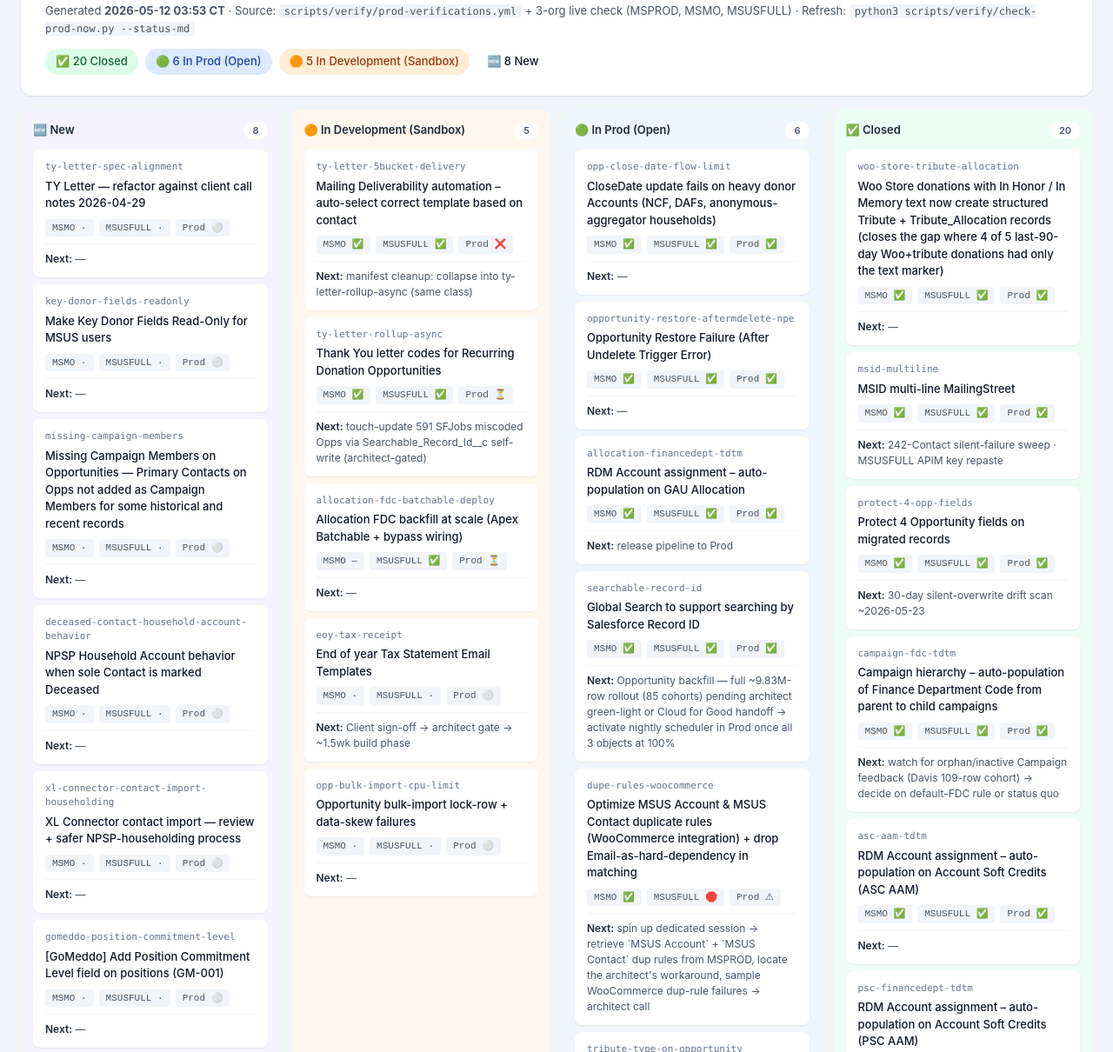
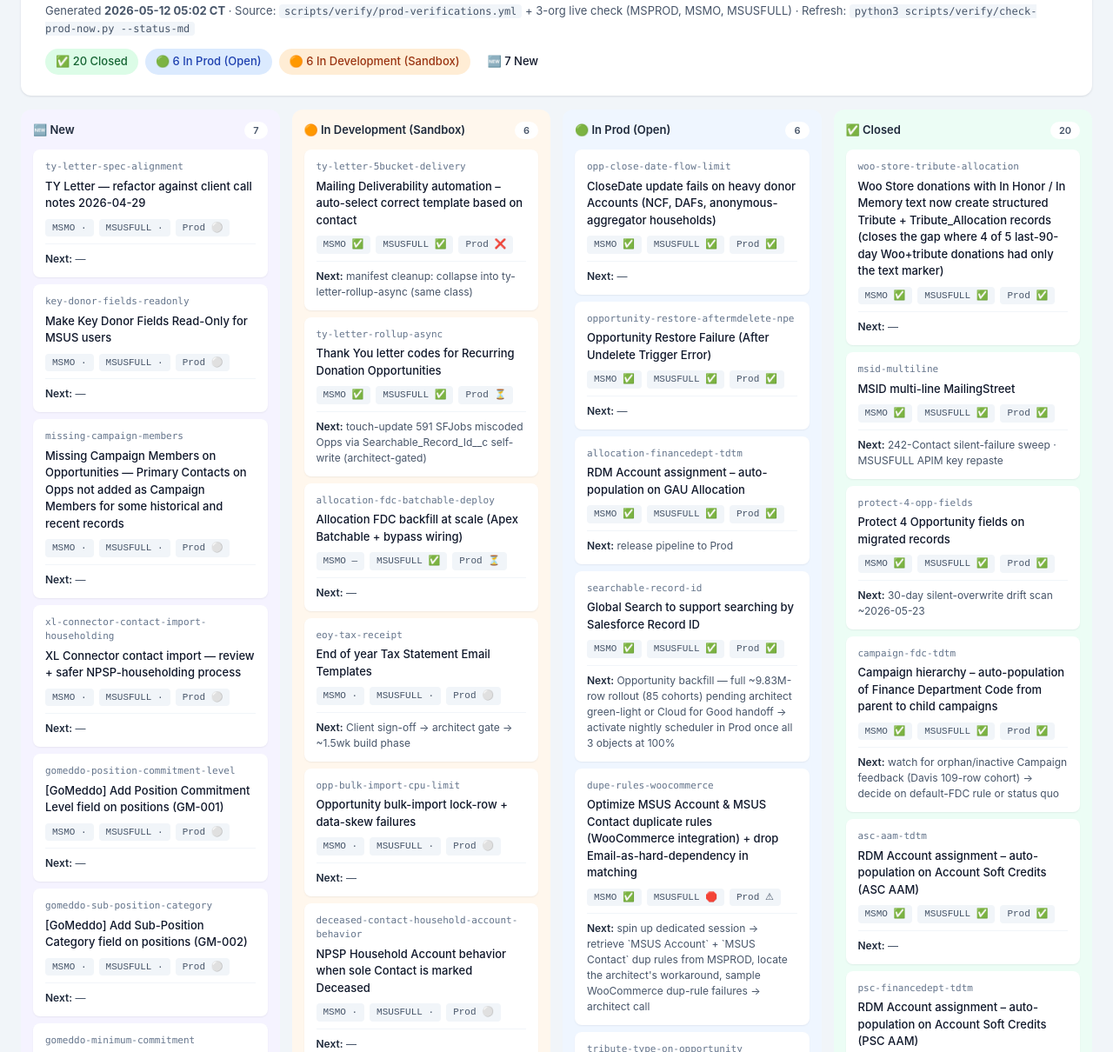
Before and after one commit to WEZANA-SOLUTIONS/mercyships-status, a plain HTML site: page index.html in a window 1280 px wide. Shown: the part 87-1297 px from the top of the page at 87% size. Drawn offline with Linux system fonts and the light colour scheme.

Commit message:
refresh 2026-05-12T10:22Z

```diff
--- a/index.html
+++ b/index.html
@@ -201,16 +201,16 @@
 <div class="container">
 <div class="header">
 <h1>Mercy Ships — Status Dashboard</h1>
-<div class="meta">Generated <strong>2026-05-12 03:53 CT</strong> · Source: <code>scripts/verify/prod-verifications.yml</code> + 3-org live check (MSPROD, MSMO, MSUSFULL) · Refresh: <code>python3 scripts/verify/check-prod-now.py --status-md</code></div>
+<div class="meta">Generated <strong>2026-05-12 05:02 CT</strong> · Source: <code>scripts/verify/prod-verifications.yml</code> + 3-org live check (MSPROD, MSMO, MSUSFULL) · Refresh: <code>python3 scripts/verify/check-prod-now.py --status-md</code></div>
 <div class="counts">
 <span class="pill closed">✅ 20 Closed</span>
 <span class="pill in-prod">🟢 6 In Prod (Open)</span>
-<span class="pill sandbox">🟠 5 In Development (Sandbox)</span>
-<span class="pill backlog">🆕 8 New</span>
+<span class="pill sandbox">🟠 6 In Development (Sandbox)</span>
+<span class="pill backlog">🆕 7 New</span>
 </div></div>
 <div class="kanban">
 <div class="col backlog">
-<div class="col-header"><span>🆕 New</span><span class="col-count">8</span></div>
+<div class="col-header"><span>🆕 New</span><span class="col-count">7</span></div>
 <div class="card">
 <div class="card-id">ty-letter-spec-alignment</div>
 <div class="card-title">TY Letter — refactor against client call notes 2026-04-29</div>
@@ -234,16 +234,6 @@
 <div class="card">
 <div class="card-id">missing-campaign-members</div>
 <div class="card-title">Missing Campaign Members on Opportunities — Primary Contacts on Opps not added as Campaign Members for some historical and recent records</div>
-<div class="card-orgs">
-<span class="org-tag">MSMO ·</span>
-<span class="org-tag">MSUSFULL ·</span>
-<span class="org-tag">Prod ⚪</span>
-</div>
-<div class="card-next"><strong>Next:</strong> —</div>
-</div>
-<div class="card">
-<div class="card-id">deceased-contact-household-account-behavior</div>
-<div class="card-title">NPSP Household Account behavior when sole Contact is marked Deceased</div>
 <div class="card-orgs">
 <span class="org-tag">MSMO ·</span>
 <span class="org-tag">MSUSFULL ·</span>
@@ -293,7 +283,7 @@
 </div>
 </div>
 <div class="col sandbox">
-<div class="col-header"><span>🟠 In Development (Sandbox)</span><span class="col-count">5</span></div>
+<div class="col-header"><span>🟠 In Development (Sandbox)</span><span class="col-count">6</span></div>
 <div class="card">
 <div class="card-id">ty-letter-5bucket-delivery</div>
 <div class="card-title">Mailing Deliverability automation – auto-select correct template based on contact</div>
@@ -337,6 +327,16 @@
 <div class="card">
 <div class="card-id">opp-bulk-import-cpu-limit</div>
 <div class="card-title">Opportunity bulk-import lock-row + data-skew failures</div>
+<div class="card-orgs">
+<span class="org-tag">MSMO ·</span>
+<span class="org-tag">MSUSFULL ·</span>
+<span class="org-tag">Prod ⚪</span>
+</div>
+<div class="card-next"><strong>Next:</strong> —</div>
+</div>
+<div class="card">
+<div class="card-id">deceased-contact-household-account-behavior</div>
+<div class="card-title">NPSP Household Account behavior when sole Contact is marked Deceased</div>
 <div class="card-orgs">
 <span class="org-tag">MSMO ·</span>
 <span class="org-tag">MSUSFULL ·</span>
@@ -894,6 +894,15 @@
 <td class="stage"><span class="sandbox">🟠 In Development (Sandbox)</span></td>
 <td>—</td>
 </tr>
+<tr>
+<td class="id">deceased-contact-household-account-behavior</td>
+<td>NPSP Household Account behavior when sole Contact is marked Deceased</td>
+<td class="center">·</td>
+<td class="center">·</td>
+<td class="center">⚪</td>
+<td class="stage"><span class="sandbox">🟠 In Development (Sandbox)</span></td>
+<td>—</td>
+</tr>
 </tbody></table>
 </div>
 <div class="footer">Detail per ticket lives in <code>MERCY_SHIPS_LOG.md</code>. This file is generated; do not hand-edit. Glyph key: ✅ live · ⚠ partial · ⏳ awaiting · — not yet · · n/a · 🛑 query error.</div>
```
